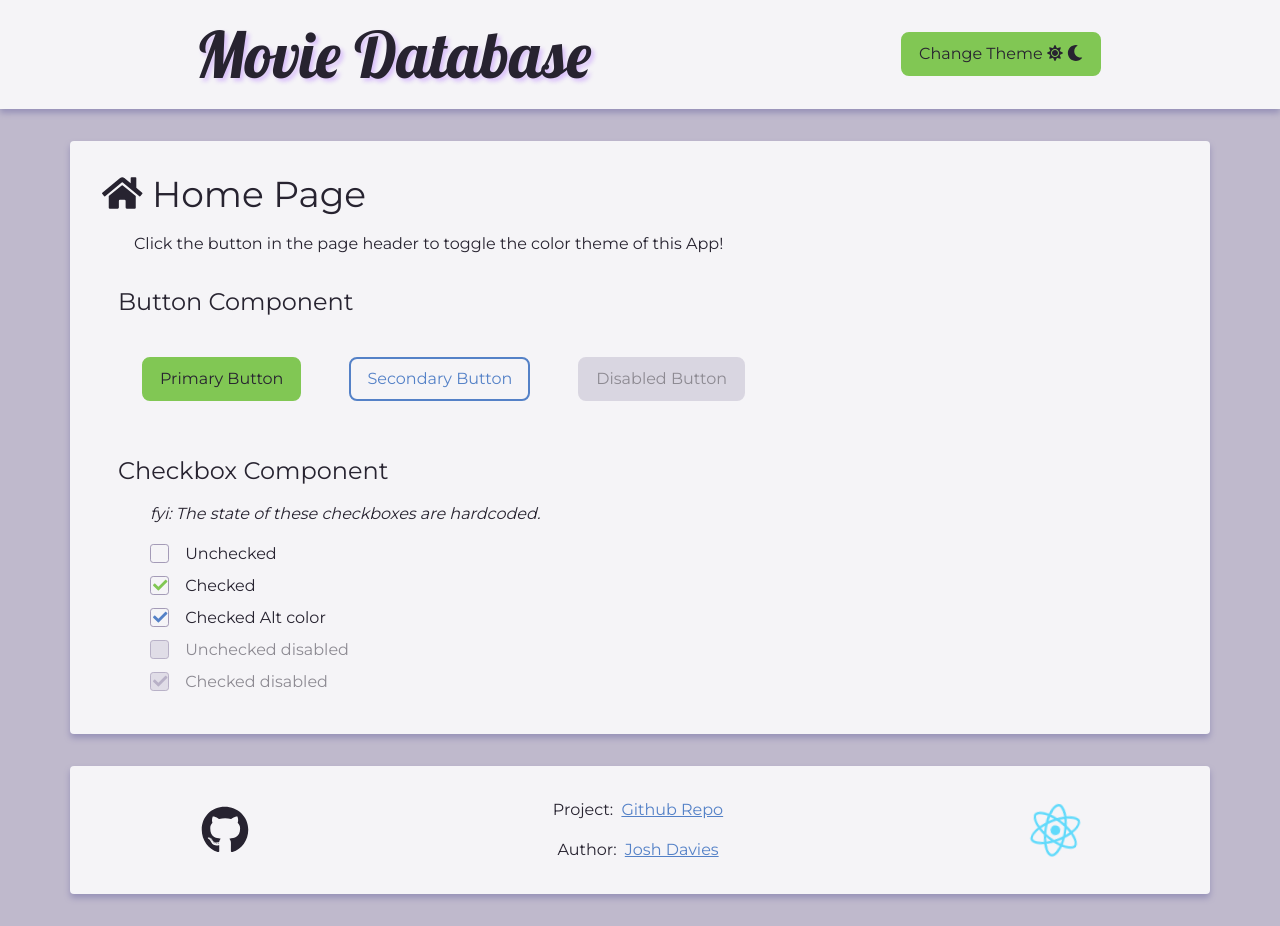
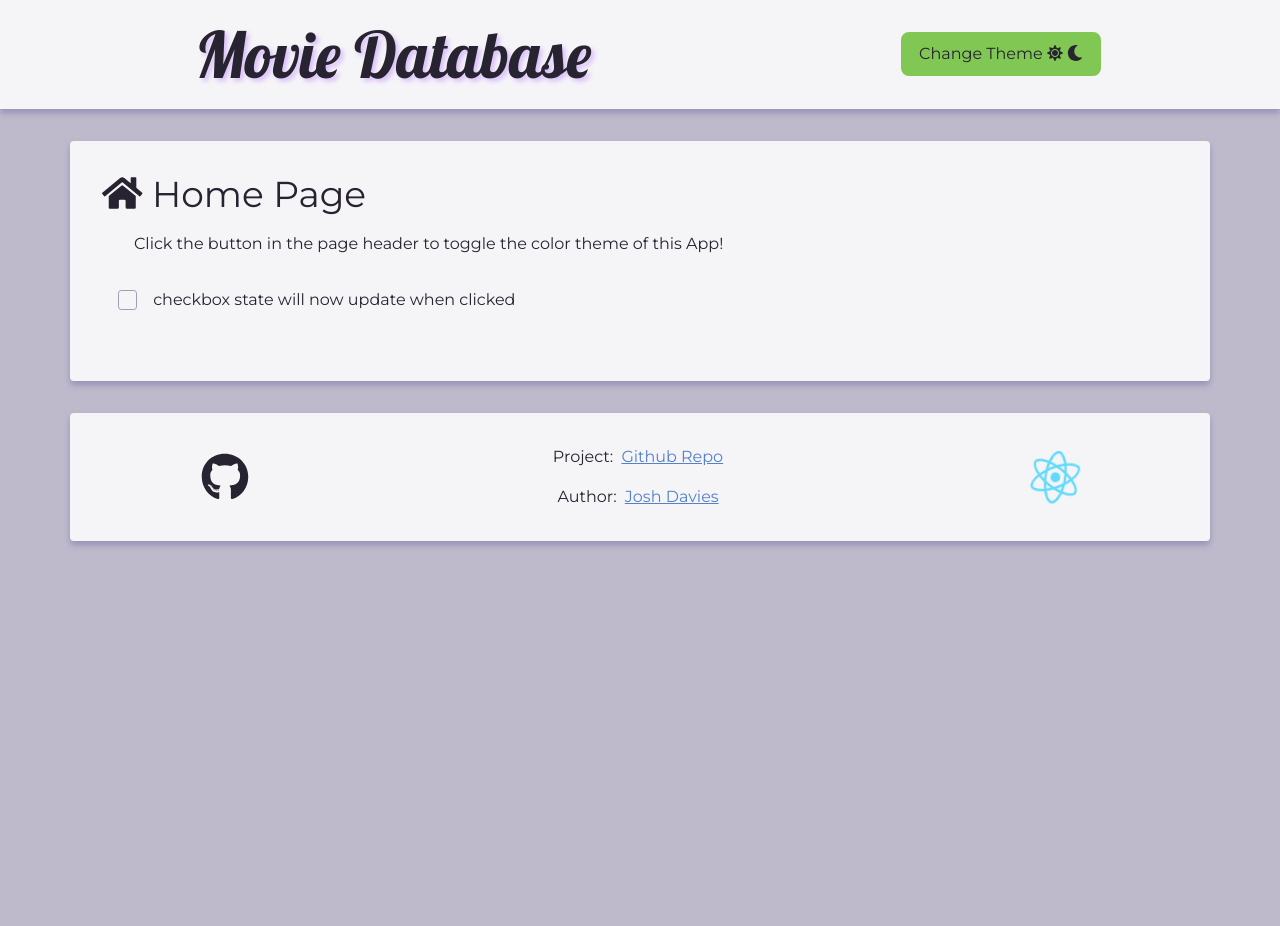
Before and after one commit to JoshDavies/movie-database, a React (Create React App) app: page / in a window 1280 px wide. After the commit the page ends 800 px from the top, so only its background shows below. Built offline with nearby package versions, Linux system fonts and the light colour scheme.

Commit message:
setup mobx v6 to manage state

```diff
--- a/src/App.tsx
+++ b/src/App.tsx
@@ -1,4 +1,5 @@
 import React, { useEffect } from 'react';
+import { observer } from "mobx-react";
 import './App.scss';
 import DefaultPageLayout from './Components/PageLayout/DefaultPageLayout';
 import HomePage from 'Pages/HomePage/HomePage';
@@ -32,5 +33,4 @@ function App() {
     </div>
   );
 }
-
-export default App;
+export default observer(App);
--- a/src/Components/Checkbox/Checkbox.tsx
+++ b/src/Components/Checkbox/Checkbox.tsx
@@ -1,4 +1,6 @@
 import React from 'react';
+import { makeAutoObservable } from "mobx";
+import { observer } from "mobx-react";
 import './Checkbox.scss'
 import { FontAwesomeIcon } from '@fortawesome/react-fontawesome';
 
--- a/src/Components/PageLayout/DefaultPageLayout.tsx
+++ b/src/Components/PageLayout/DefaultPageLayout.tsx
@@ -1,4 +1,5 @@
 import React from 'react';
+import { observer } from "mobx-react";
 import Header from './Header';
 import Footer from './Footer';
 
@@ -16,4 +17,4 @@ const DefaultPageLayout = ({children}: propTypes) => {
   )
 };
 
-export default DefaultPageLayout;
+export default observer(DefaultPageLayout);
--- a/src/Pages/HomePage/HomePage.tsx
+++ b/src/Pages/HomePage/HomePage.tsx
@@ -1,8 +1,9 @@
 import React from 'react';
+import { observer } from "mobx-react";
 import './HomePage.scss';
 import { FontAwesomeIcon } from '@fortawesome/react-fontawesome';
-import ButtonComponents from 'Pages/HomePage/Components/ButtonComponents';
-import CheckboxComponents from 'Pages/HomePage/Components/CheckboxComponents';
+import Store from 'Pages/HomePage/Store';
+import Checkbox from 'Components/Checkbox/Checkbox';
 
 const HomePage = () => {
   return (
@@ -12,11 +13,15 @@ const HomePage = () => {
         <div className='subSection'>
           <p>Click the button in the page header to toggle the color theme of this App!</p>
         </div>
-        <ButtonComponents />
-        <CheckboxComponents />
+        <Checkbox
+          id ={'Unchecked'}
+          isSelected={Store.isChecked}
+          toggleCheckbox={()=> Store.toggle()}
+          labelText={'checkbox state will now update when clicked'}
+        />
       </div>
     </div>
   )
 };
 
-export default HomePage;
+export default observer(HomePage);
--- /dev/null
+++ b/src/Pages/HomePage/Store.tsx
@@ -0,0 +1,18 @@
+import { makeObservable, observable, action } from "mobx"
+
+class Store {
+    isChecked: boolean = false
+
+    constructor() {
+        makeObservable(this, {
+            isChecked: observable,
+            toggle: action
+        })
+    }
+
+    public toggle():void {
+        this.isChecked = !this.isChecked
+    }
+}
+const store = new Store();
+export default store;
--- a/tsconfig.json
+++ b/tsconfig.json
@@ -7,6 +7,8 @@
       "esnext"
     ],
     "allowJs": true,
+    "useDefineForClassFields": true,
+    "experimentalDecorators": true,
     "skipLibCheck": true,
     "esModuleInterop": true,
     "allowSyntheticDefaultImports": true,
```
Also changed, not shown: package.json (+17 -2 lines).
